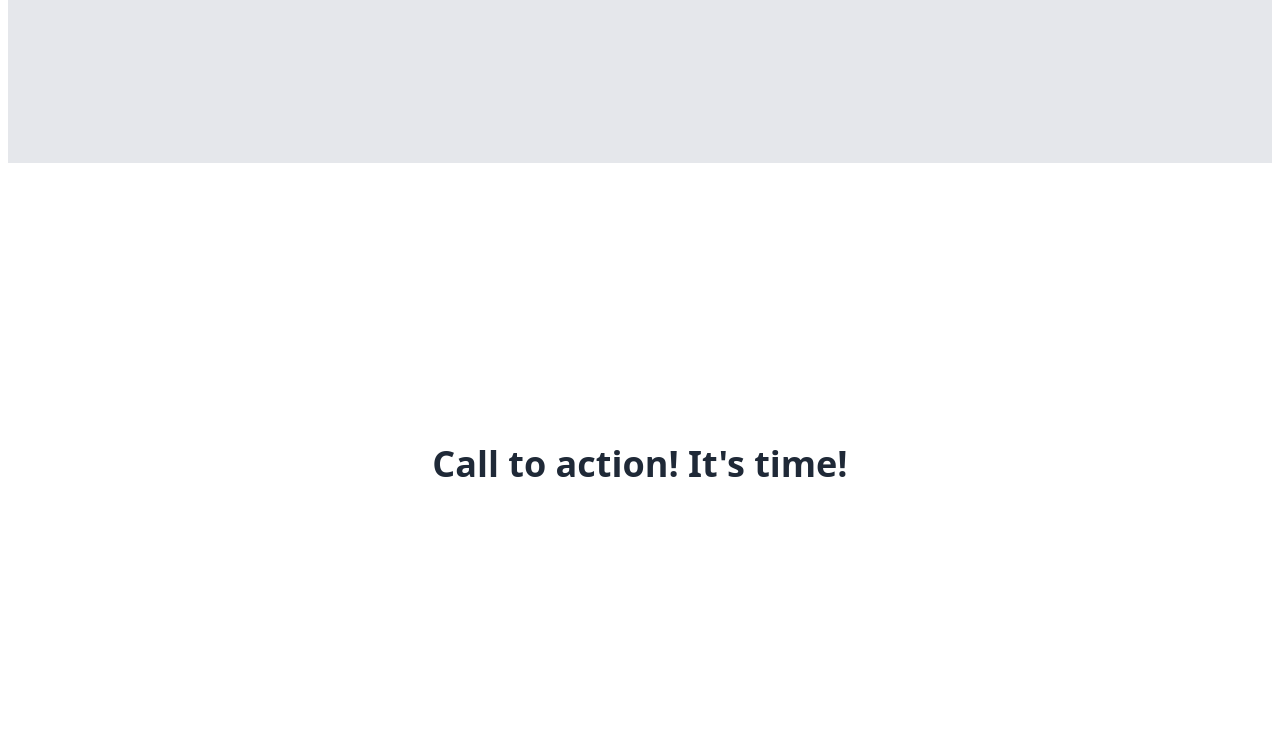
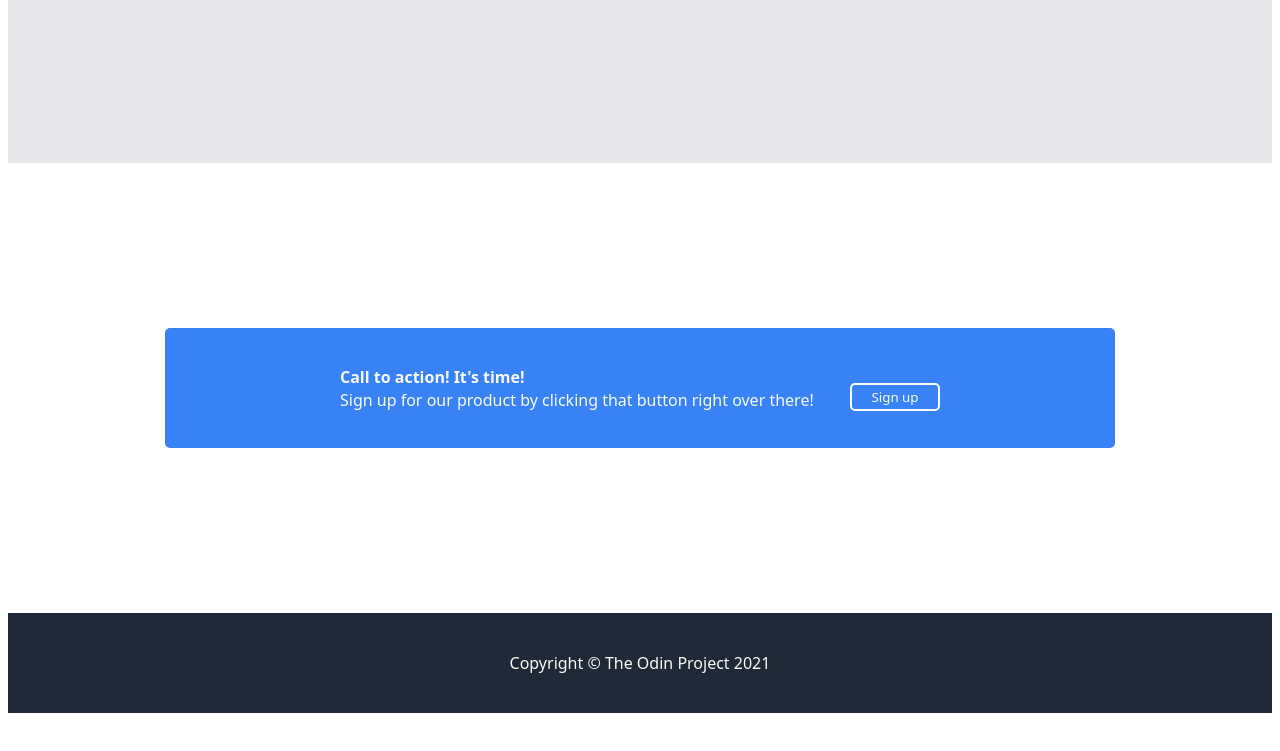
Before and after one commit to AyomikunOyeniyi/odin-landingpage, a plain HTML site: page index.html in a window 1280 px wide. Shown: the part 1445-2196 px from the top of the page. After the commit the page ends 2166 px from the top, so only its background shows below. Drawn offline with Linux system fonts and the light colour scheme.

Commit message:
Style fourth section & footer

```diff
--- a/index.html
+++ b/index.html
@@ -68,9 +68,14 @@
 
     <div class="section big-four">
       <div class="action">
-        <div class="text">Call to action! It's time!</div>
-        <div class="action-button"></div>
+         <div class="action-text">Call to action! It's time!</div>
+         <div class="button-text">
+           <div class="action-text-two">Sign up for our product by clicking that button right over there!</div>
+            <button class="action-button">Sign up</button>
+         </div>
       </div>
     </div>
+
+    <div class="footer"> Copyright &copy The Odin Project 2021</div>
   </body>
 </html>
--- a/style.css
+++ b/style.css
@@ -89,15 +89,18 @@
     color: #F9FAF8;
  }
 
- .hero-button {
+ .hero-button, .action-button {
    display: inline-block;
    width: 90px;
    color: #F9FAF8;
-   background-color: #3382F6;
-   border: none;
+   background-color: #3882F6;
    border-radius: 5px;
    padding: 3px;
    font-family: inherit;
+ }
+
+ .hero-button {
+   border: none;
  }
 
  .card-container {
@@ -116,7 +119,7 @@
    width: 150px;
    height:150px ;
    border-style: solid;
-   border-color: #3382F6;
+   border-color: #3882F6;
    border-width: 3px;
    border-radius: 20px;
  }
@@ -161,7 +164,7 @@
 
  .quote {
    font-size:36px ;
-   font-weight: lighter;
+   font-weight: 100;
    font-style: italic;
 
  }
@@ -173,3 +176,52 @@
  .big-three {
    background-color:#E5E7EB;
  }
+
+
+
+ .action{
+   display: flex;
+   flex-direction: column;
+   width: 950px;
+   height: 120px;
+   justify-content: center;
+   align-items: center;
+   background-color: #3882F6;
+   border-radius: 5px;
+   color: #F9FAF8;
+ }
+
+ .action-text {
+   display: flex;
+   width: 600px;
+   justify-content: flex-start;
+   font-weight: 800;
+ }
+
+ .button-text {
+   display: flex;
+   flex-direction: row;
+   width: 600px;
+   justify-content: space-between;
+   align-items: flex-end;
+   margin-top: -5px;
+ }
+
+ .action-button {
+   border-style: solid;
+   border-width: 2px;
+   border-color: #F9FAF8;
+ }
+
+ .big-four {
+   height: 450px;
+ }
+
+ .footer {
+   display: flex;
+   height: 100px;
+   justify-content: center;
+   align-items: center;
+   background-color: #1F2937;
+   color: #F9FAF8;
+ }
```
